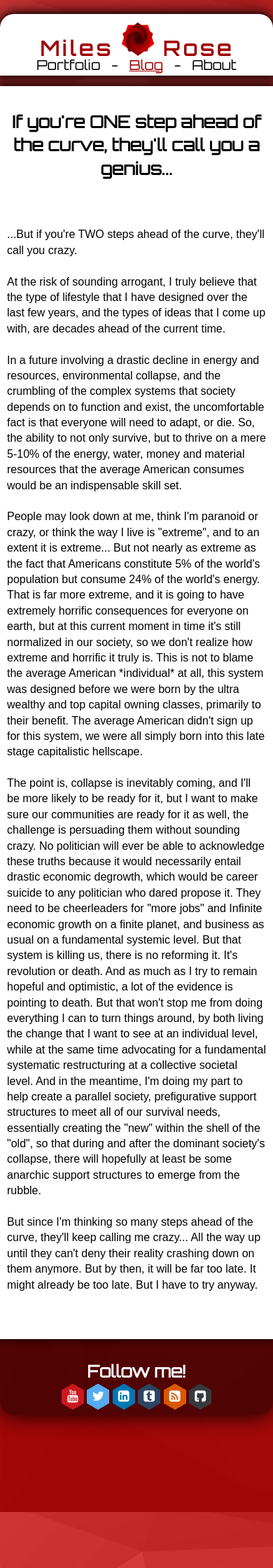
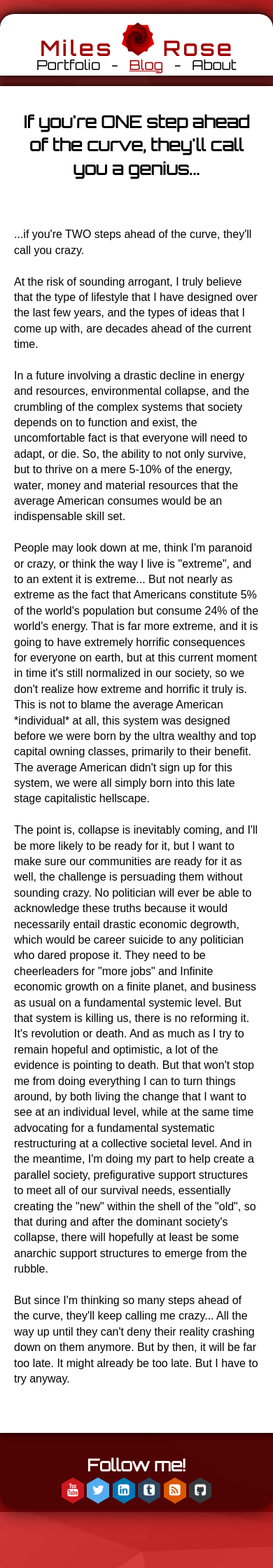
Before and after one commit to MilesOfRoses/my-jekyll, a Jekyll site: the page built from _posts/life/2023-11-05-ahead-of-the-curve.md, in a window 390 px wide. Shown: the top 2240 px of the page at 70% size. Built offline with Jekyll 4.4.1, drawn with Linux system fonts in a browser that asks for light colours.

Commit message:
fixed margin of articles on mobile again

```diff
--- a/_posts/life/2023-11-05-ahead-of-the-curve.md
+++ b/_posts/life/2023-11-05-ahead-of-the-curve.md
@@ -6,7 +6,7 @@ category: life
 ---
 
 <p>
-...But if you're TWO steps ahead of the curve, they'll call you crazy.
+...if you're TWO steps ahead of the curve, they'll call you crazy.
 <br><br>
 At the risk of sounding arrogant, I truly believe that the type of lifestyle that I have designed over the last few years, and the types of ideas that I come up with, are decades ahead of the current time.
 <br><br>
--- a/css/common.css
+++ b/css/common.css
@@ -446,11 +446,11 @@ h3 {
 	margin-top: 10px;
 	}
 
-/*	.media-section {
-		margin-top: 30px;
-		margin-left: -10px;
+	.media-section p {
+
+		margin-left: 10px;
 		margin-right: 10px;
-	}*/
+	}
 
 	.nav-top{
 		font-size:1.22rem;
@@ -478,8 +478,12 @@ h3 {
 	.centerText {
 		margin-bottom: 15px;
 		margin-top: -15px;
+		max-width: 90%;
 		text-align: center;
 		width: 100%;
+		margin-left: auto;
+		margin-right: auto;
+
 
 	}
 
```
Also changed, not shown: 2 other files.
